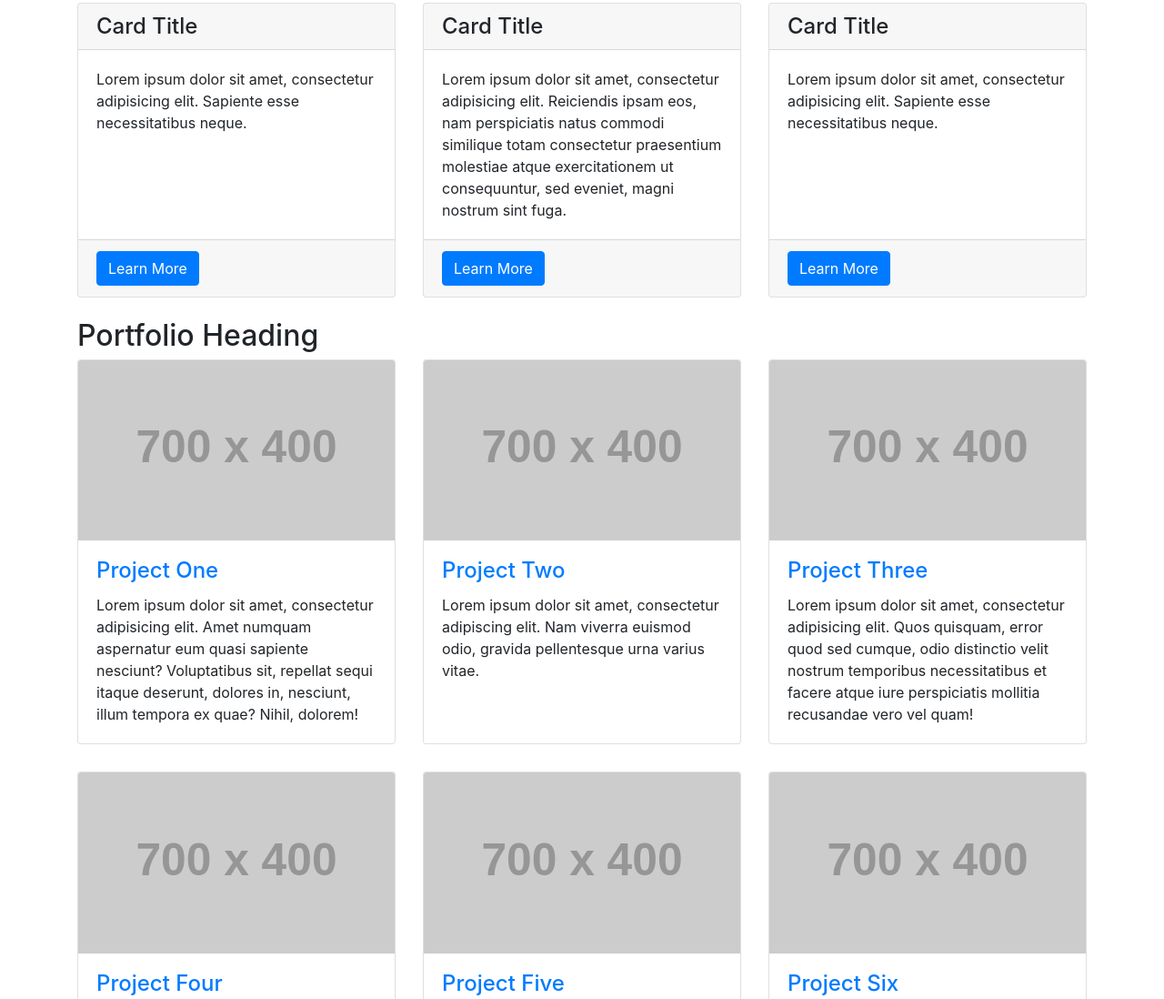
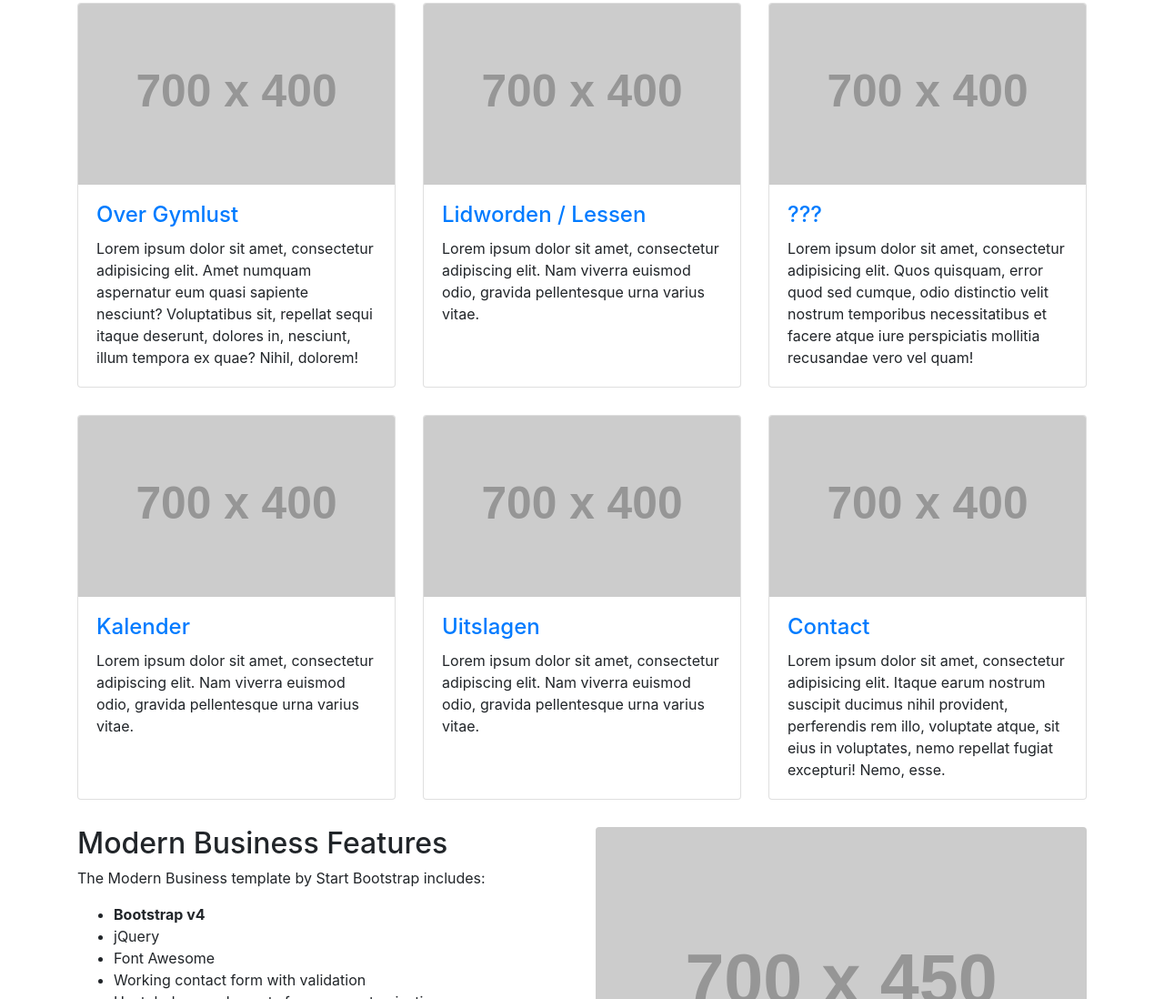
Before and after one commit to CIronfounderson/GymlustWebsite, a website: page index.html in a window 1280 px wide. Shown: the part 665-1763 px from the top of the page at 91% size. Drawn offline with Linux system fonts and the light colour scheme; placeholder pictures from the web are drawn by us.

Commit message:
First updates on template

```diff
--- a/index.html
+++ b/index.html
@@ -96,7 +96,7 @@
       <h1 class="my-4">Welkom bij Gymlust Schoorl</h1>
 
       <!-- Marketing Icons Section -->
-      <div class="row">
+      <!-- <div class="row">
         <div class="col-lg-4 mb-4">
           <div class="card h-100">
             <h4 class="card-header">Card Title</h4>
@@ -130,11 +130,11 @@
             </div>
           </div>
         </div>
-      </div>
+      </div>-->
       <!-- /.row -->
 
       <!-- Portfolio Section -->
-      <h2>Portfolio Heading</h2>
+      <!-- <h2>Portfolio Heading</h2> -->
 
       <div class="row">
         <div class="col-lg-4 col-sm-6 portfolio-item">
@@ -142,7 +142,7 @@
             <a href="#"><img class="card-img-top" src="http://placehold.it/700x400" alt=""></a>
             <div class="card-body">
               <h4 class="card-title">
-                <a href="#">Project One</a>
+                <a href="#">Over Gymlust</a>
               </h4>
               <p class="card-text">Lorem ipsum dolor sit amet, consectetur adipisicing elit. Amet numquam aspernatur eum quasi sapiente nesciunt? Voluptatibus sit, repellat sequi itaque deserunt, dolores in, nesciunt, illum tempora ex quae? Nihil, dolorem!</p>
             </div>
@@ -153,7 +153,7 @@
             <a href="#"><img class="card-img-top" src="http://placehold.it/700x400" alt=""></a>
             <div class="card-body">
               <h4 class="card-title">
-                <a href="#">Project Two</a>
+                <a href="#">Lidworden / Lessen</a>
               </h4>
               <p class="card-text">Lorem ipsum dolor sit amet, consectetur adipiscing elit. Nam viverra euismod odio, gravida pellentesque urna varius vitae.</p>
             </div>
@@ -164,7 +164,7 @@
             <a href="#"><img class="card-img-top" src="http://placehold.it/700x400" alt=""></a>
             <div class="card-body">
               <h4 class="card-title">
-                <a href="#">Project Three</a>
+                <a href="#">???</a>
               </h4>
               <p class="card-text">Lorem ipsum dolor sit amet, consectetur adipisicing elit. Quos quisquam, error quod sed cumque, odio distinctio velit nostrum temporibus necessitatibus et facere atque iure perspiciatis mollitia recusandae vero vel quam!</p>
             </div>
@@ -175,7 +175,7 @@
             <a href="#"><img class="card-img-top" src="http://placehold.it/700x400" alt=""></a>
             <div class="card-body">
               <h4 class="card-title">
-                <a href="#">Project Four</a>
+                <a href="#">Kalender</a>
               </h4>
               <p class="card-text">Lorem ipsum dolor sit amet, consectetur adipiscing elit. Nam viverra euismod odio, gravida pellentesque urna varius vitae.</p>
             </div>
@@ -186,7 +186,7 @@
             <a href="#"><img class="card-img-top" src="http://placehold.it/700x400" alt=""></a>
             <div class="card-body">
               <h4 class="card-title">
-                <a href="#">Project Five</a>
+                <a href="#">Uitslagen</a>
               </h4>
               <p class="card-text">Lorem ipsum dolor sit amet, consectetur adipiscing elit. Nam viverra euismod odio, gravida pellentesque urna varius vitae.</p>
             </div>
@@ -197,7 +197,7 @@
             <a href="#"><img class="card-img-top" src="http://placehold.it/700x400" alt=""></a>
             <div class="card-body">
               <h4 class="card-title">
-                <a href="#">Project Six</a>
+                <a href="#">Contact</a>
               </h4>
               <p class="card-text">Lorem ipsum dolor sit amet, consectetur adipisicing elit. Itaque earum nostrum suscipit ducimus nihil provident, perferendis rem illo, voluptate atque, sit eius in voluptates, nemo repellat fugiat excepturi! Nemo, esse.</p>
             </div>
```
